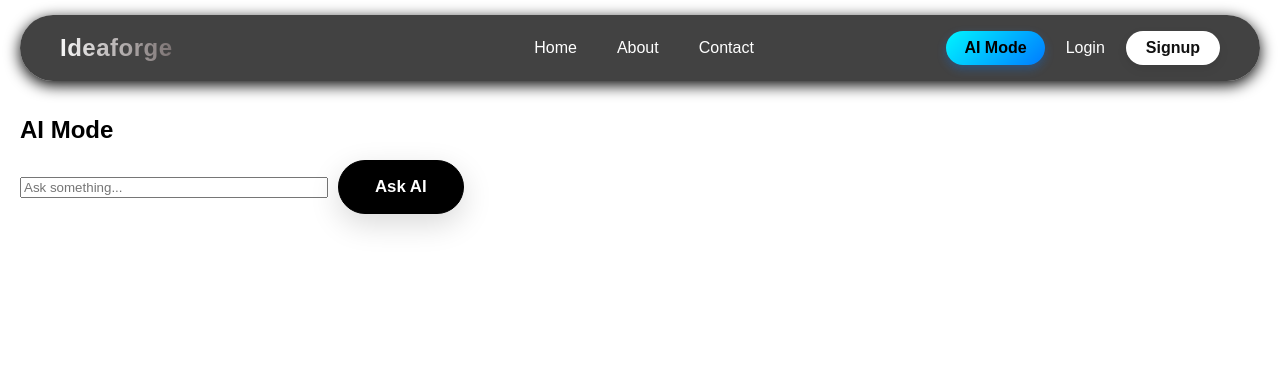
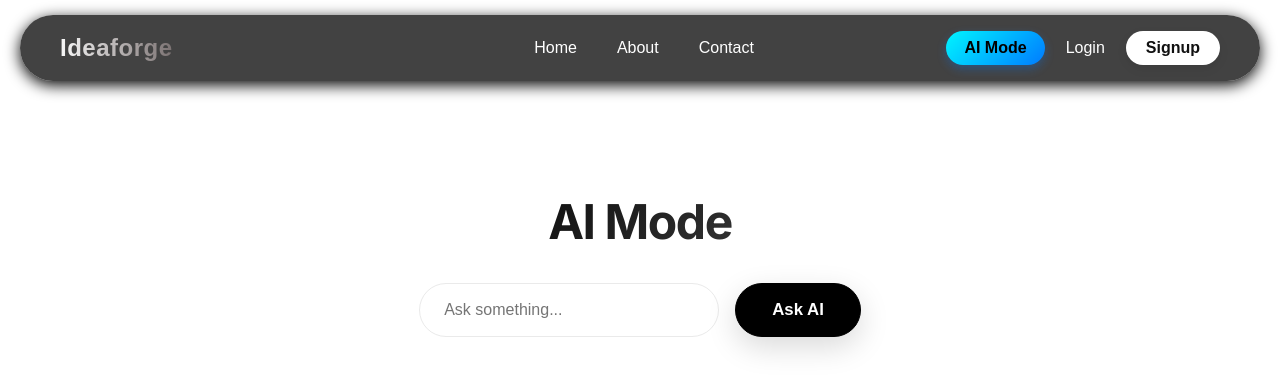
Before and after one commit to kritagya025/React_Project, a React (Vite) app in the folder my-react-app/: page /ai in a window 1280 px wide. Shown: the top 392 px of the page. Built offline with nearby package versions, Linux system fonts and the light colour scheme.

Commit message:
feat: add AIMode styling and integrate CSS for improved layout and design

```diff
--- /dev/null
+++ b/my-react-app/src/Styles/AIMode.css
@@ -0,0 +1,101 @@
+/* AI Mode - Matching Home Design */
+
+.ai-container {
+  font-family: "Inter", -apple-system, BlinkMacSystemFont, "Segoe UI", Roboto, Helvetica, Arial, sans-serif;
+  color: #111;
+  min-height: 100vh;
+  padding: 6rem 2rem;
+  max-width: 800px;
+  margin: 0 auto;
+  text-align: center;
+}
+
+/* Title */
+.ai-title {
+  font-size: 3rem;
+  letter-spacing: -0.03em;
+  margin-bottom: 2rem;
+
+  background: linear-gradient(135deg, #000000 0%, #434343 100%);
+  -webkit-background-clip: text;
+  background-clip: text;
+  -webkit-text-fill-color: transparent;
+}
+
+/* Input section */
+.ai-input-box {
+  display: flex;
+  gap: 1rem;
+  justify-content: center;
+  margin-bottom: 2rem;
+  flex-wrap: wrap;
+}
+
+/* Input */
+.ai-input {
+  flex: 1;
+  min-width: 250px;
+  max-width: 500px;
+  padding: 1rem 1.5rem;
+  border-radius: 40px;
+  border: 1px solid #eaeaea;
+  font-size: 1rem;
+  outline: none;
+  background: transparent;
+  transition: all 0.3s ease;
+}
+
+.ai-input:focus {
+  border-color: #000;
+  box-shadow: 0 5px 20px rgba(0, 0, 0, 0.08);
+}
+
+/* Button (inherits your global button styles automatically) */
+.ai-button {
+  border-radius: 40px;
+}
+
+/* Loading */
+.ai-loading {
+  font-size: 0.95rem;
+  color: #777;
+  margin-top: 1rem;
+}
+
+/* Response card */
+.ai-response {
+  margin-top: 2rem;
+  padding: 2rem;
+  border-radius: 20px;
+  border: 1px solid #eaeaea;
+  background: #fff;
+  text-align: left;
+
+  box-shadow: 0 10px 30px rgba(0, 0, 0, 0.05);
+  animation: fadeIn 0.4s ease;
+}
+
+/* Response label */
+.ai-response strong {
+  display: block;
+  margin-bottom: 0.75rem;
+  color: #000;
+}
+
+/* Text */
+.ai-response p {
+  color: #444;
+  line-height: 1.7;
+}
+
+/* Animation */
+@keyframes fadeIn {
+  from {
+    opacity: 0;
+    transform: translateY(10px);
+  }
+  to {
+    opacity: 1;
+    transform: translateY(0);
+  }
+}
--- a/my-react-app/src/pages/AIMode.jsx
+++ b/my-react-app/src/pages/AIMode.jsx
@@ -1,4 +1,5 @@
 import React, { useState, useEffect } from "react";
+import "../Styles/AIMode.css";
 
 function AIMode() {
   const [input, setInput] = useState("");
@@ -6,8 +7,7 @@ function AIMode() {
   const [response, setResponse] = useState("");
   const [loading, setLoading] = useState(false);
 
-  // ⚠️ Replace with your API key OR use .env
-  const API_KEY = "AIzaSyCI4LSgpDCb53BGHdiPD-sRFxNAjPwZ59A";
+  const API_KEY = "API KEY YAHA DAALO"; /*DAALO APNI API KEY YAHAN*/
 
   useEffect(() => {
     if (!prompt) return;
@@ -56,31 +56,35 @@ function AIMode() {
     };
 
     fetchAI();
-  }, [prompt]); // 🔥 useEffect triggers API call
+  }, [prompt]);
 
   const handleAsk = () => {
     if (!input.trim()) return;
-    setPrompt(input); // triggers useEffect
+    setPrompt(input);
   };
 
   return (
-    <div style={{ padding: "20px" }}>
-      <h2>AI Mode</h2>
+  <div className="ai-container">
+    <h2 className="ai-title">AI Mode</h2>
 
+    <div className="ai-input-box">
       <input
+        className="ai-input"
         type="text"
         placeholder="Ask something..."
         value={input}
         onChange={(e) => setInput(e.target.value)}
-        style={{ width: "300px", marginRight: "10px" }}
       />
 
-      <button onClick={handleAsk}>Ask AI</button>
+      <button className="ai-button" onClick={handleAsk}>
+        Ask AI
+      </button>
+    </div>
 
-      {loading && <p>Thinking...</p>}
+    {loading && <p className="ai-loading">Thinking...</p>}
 
     {response && (
-        <div style={{ marginTop: "20px" }}>
+      <div className="ai-response">
         <strong>Response:</strong>
         <p>{response}</p>
       </div>
```
Lines whose indentation alone changed are shown as unchanged.
